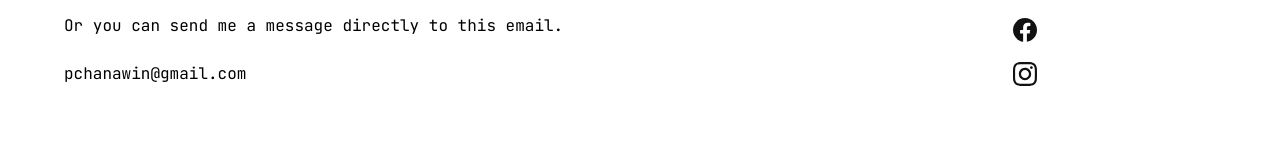
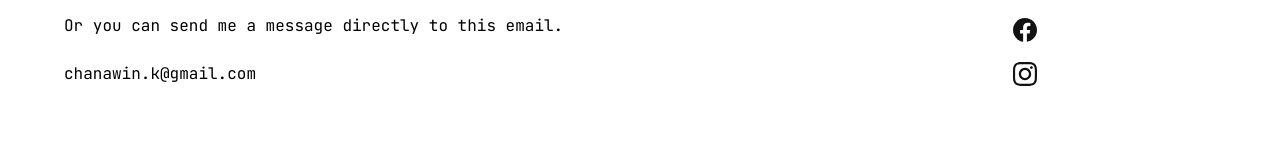
Before and after one commit to Chanawin-kmpn/portfolio-rework, a Next.js app: page / in a window 1280 px wide. Shown: the part 6687-6839 px from the top of the page. Built offline with nearby package versions, Linux system fonts and the light colour scheme; a web font is replaced by a local one.

Commit message:
Update: update contact email address

```diff
--- a/components/Sections/ContactSection.tsx
+++ b/components/Sections/ContactSection.tsx
@@ -29,7 +29,7 @@ const ContactSection = () => {
 								</p>
 								<span className="invert-bg inline-block h-[2px] w-full max-w-[176px] max-xl:hidden  max-xl:flex-1"></span>
 							</div>
-							<h4 className="project-name">pchanawin@gmail.com</h4>
+							<h4 className="project-name">chanawin.k@gmail.com</h4>
 						</div>
 					</div>
 					<div className="flex-column gap-16">
```
